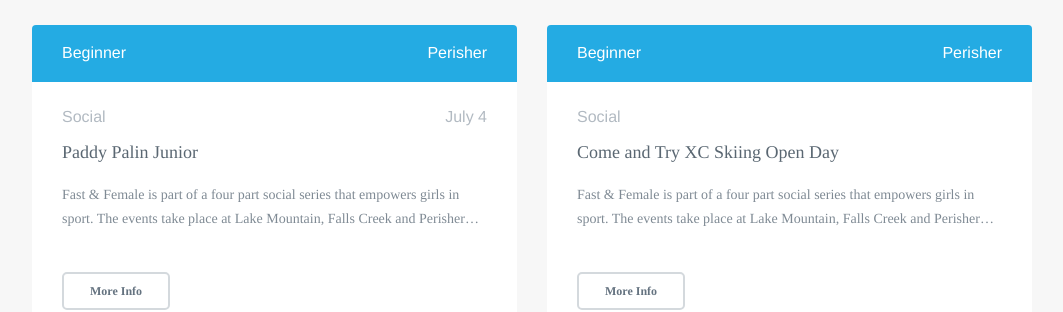
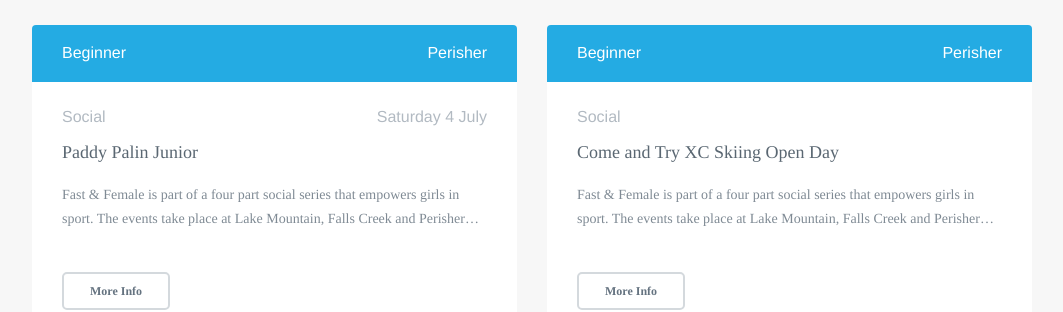
Before and after one commit to robcatto/robcatto.github.io, a Jekyll site: the page built from events/index.html, in a window 1280 px wide and 900 px high, scrolled down 427 px. Shown: the part 151-463 px from the top of the window, without its empty margins (108-1171 px from the left). Built offline with Jekyll 4.4.1, drawn with Linux system fonts in a browser that asks for light colours; some web fonts are replaced; Markdown is read by kramdown in place of the engine named in the settings.

Commit message:
Update index.html

```diff
--- a/events/index.html
+++ b/events/index.html
@@ -307,7 +307,7 @@ layout: default
     </div>
 
     <strong>Social</strong>
-    <strong style="position: absolute; right: 30px; top: 87px;">July 4</strong>
+    <strong style="position: absolute; right: 30px; top: 87px;">Saturday 4 July</strong>
     <h3>Paddy Palin Junior</h3>
     <p class="description">
        Fast & Female is part of a four part social series that empowers girls in sport. The events take place at Lake Mountain, Falls Creek and Perisher Blue. All ages are welcome to participate.
```
